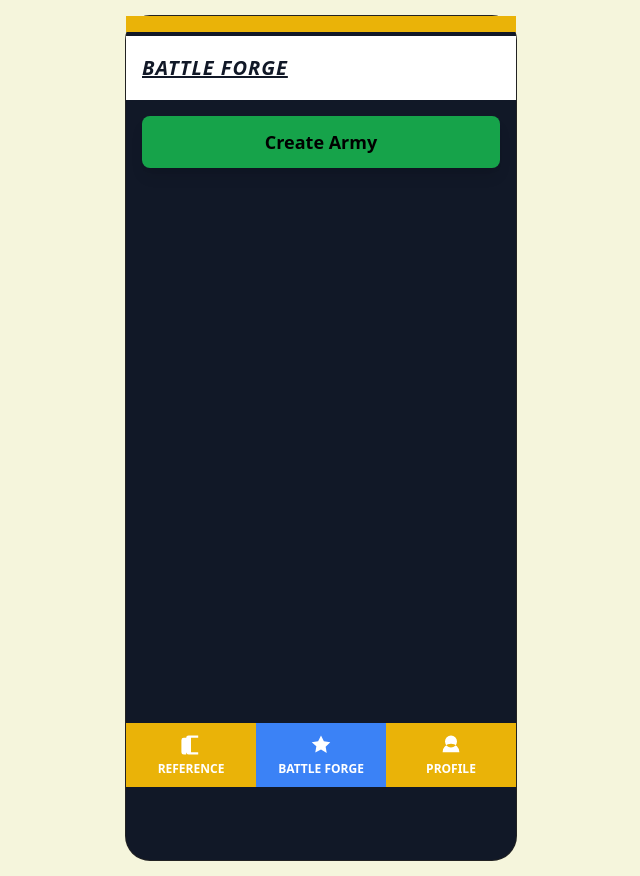
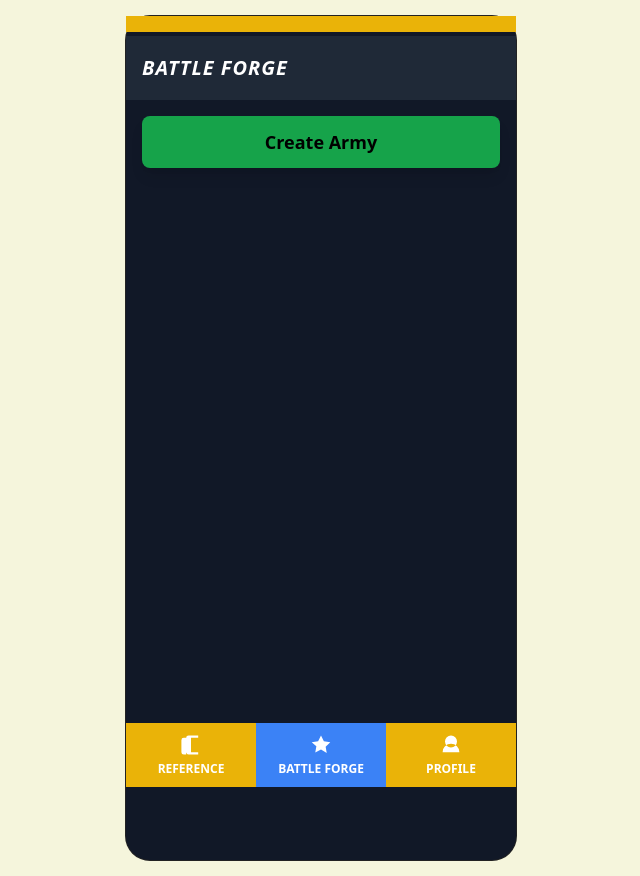
Before and after one commit to Dylaniel/warhammer-army-builder, a Next.js app: page / in a window 1280 px wide. Shown: the whole page, without its empty margins (319-959 px from the left). Built offline with nearby package versions, Linux system fonts and the light colour scheme.

Commit message:
theme toggle implemented

```diff
--- a/src/components/Header.tsx
+++ b/src/components/Header.tsx
@@ -1,7 +1,10 @@
+import { useTheme } from './ThemeContext';
+
 export default function Header() {
+  const { theme } = useTheme();
   return (
-    <header className="flex items-center justify-between px-4 h-16 bg-white dark:bg-gray-800 transition-colors">
-      <h1 className="underline italic text-xl font-bold uppercase tracking-wider text-gray-900 dark:text-white transition-colors">Battle Forge</h1>
+    <header className={`flex items-center justify-between px-4 h-16 transition-colors ${theme === 'light' ? 'bg-white' : 'bg-gray-800'}`}>
+      <h1 className={`italic text-xl font-bold uppercase tracking-wider transition-colors ${theme === 'light' ? 'text-gray-900' : 'text-white'}`}>Battle Forge</h1>
     </header>
   );
 }
```
